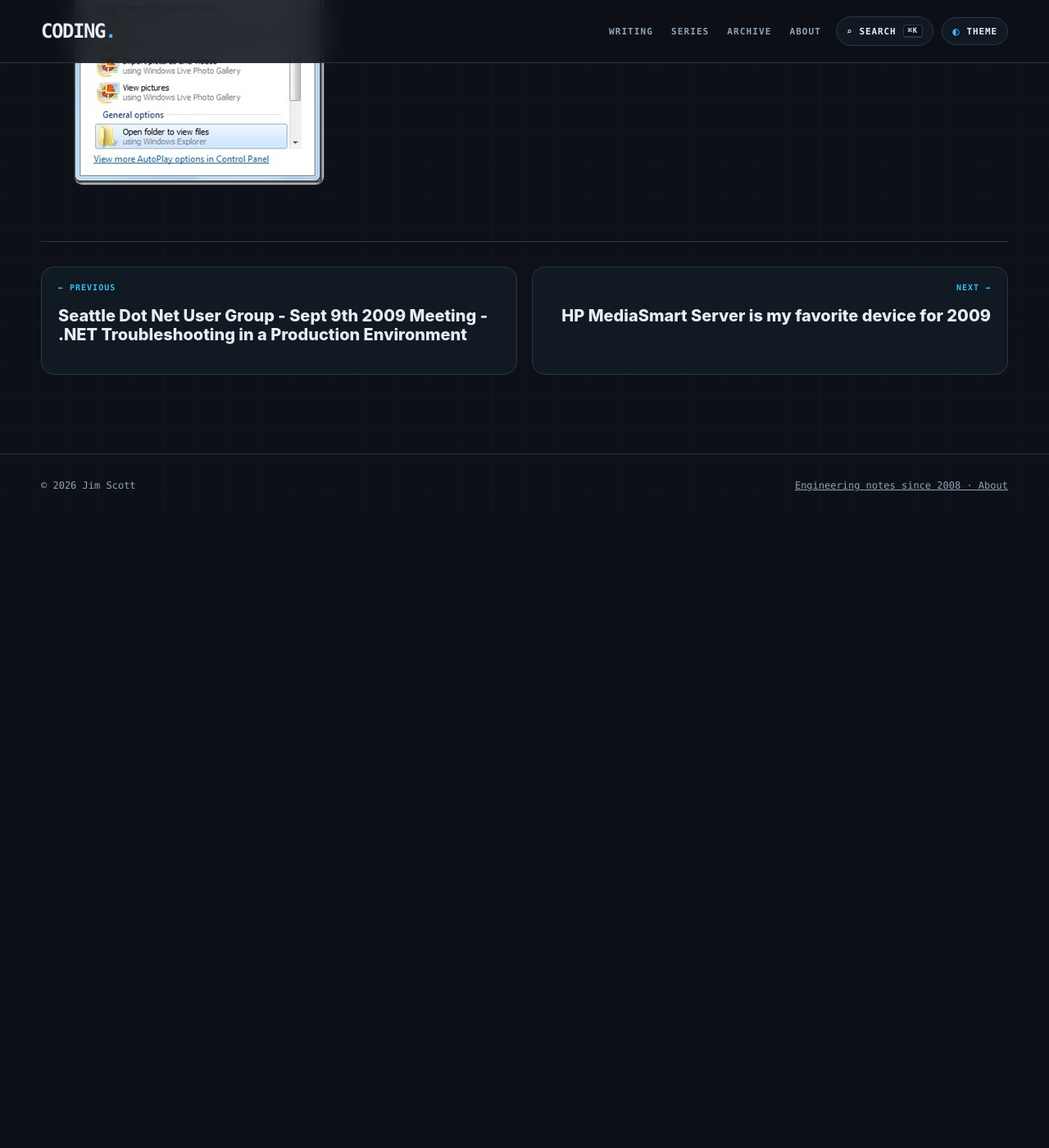
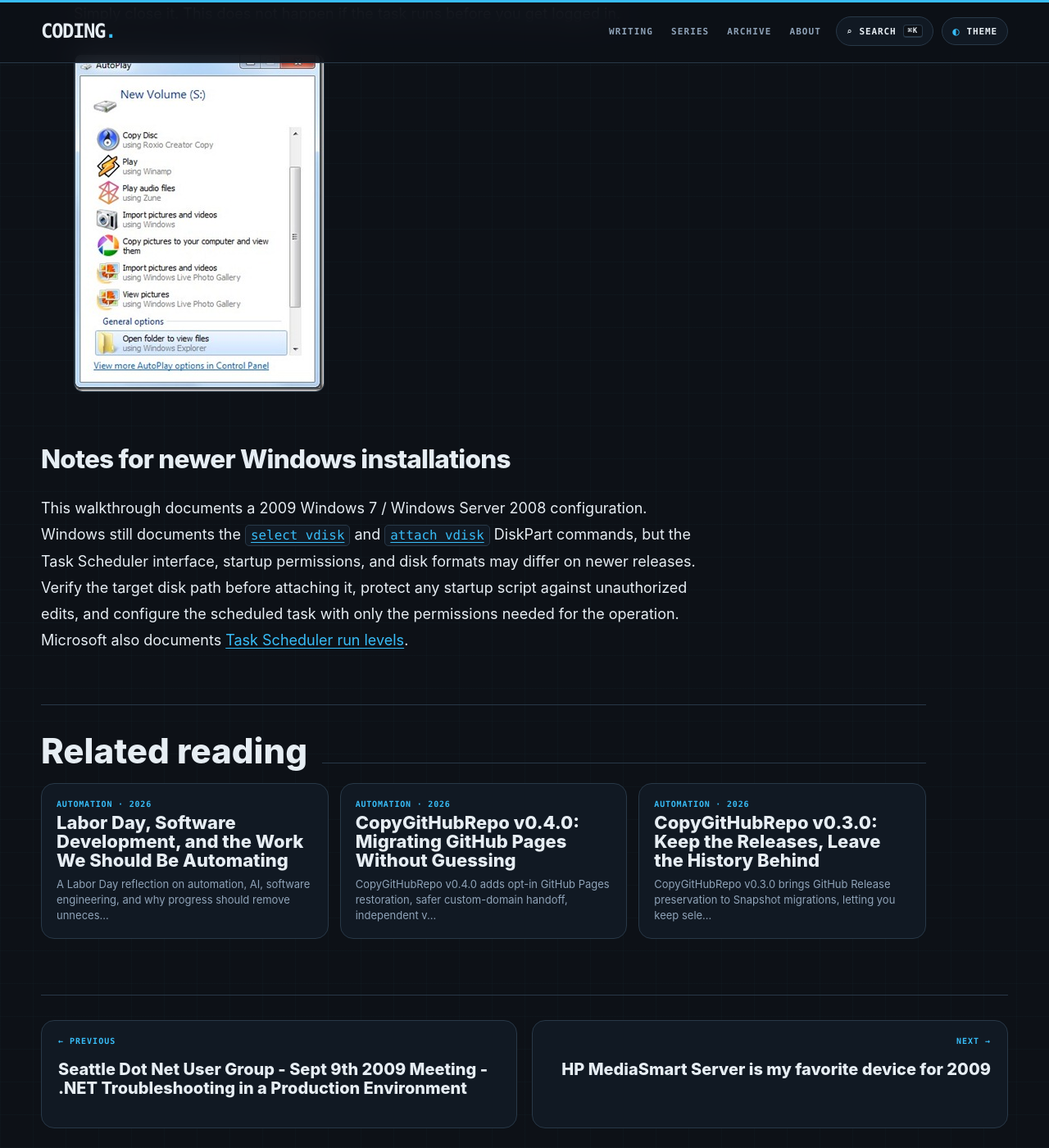
Before and after one commit to infoconex/coding-blog, a Jekyll site: the page built from post/2009/11/26/Automatically-attaching-VHD-files-in-Windows-7-and-Windows-2008/index.md, in a window 1280 px wide and 1400 px high, scrolled down 4841 px. Shown: the whole window at 82% size. Built offline with Jekyll 4.4.1, drawn with Linux system fonts in a browser that asks for light colours; before the commit the page ends 5471 px from its top, so only the background shows below that; some of the changed text lies outside the part shown.

Commit message:
Add Windows VHD recovery context, readable sections and relevant tags

```diff
--- a/post/2009/11/26/Automatically-attaching-VHD-files-in-Windows-7-and-Windows-2008/index.md
+++ b/post/2009/11/26/Automatically-attaching-VHD-files-in-Windows-7-and-Windows-2008/index.md
@@ -3,14 +3,18 @@
 title: "Automatically attaching VHD files in Windows 7 and Windows 2008"
 date: "2009-11-26"
 description: "Automatically reattach VHD files after restarting Windows 7 or Windows Server 2008 using DiskPart scripts and a repeatable startup configuration."
-tags: []
+tags: ["Windows", "Virtual Hard Disk", "DiskPart", "Task Scheduler", "Automation"]
 slug: "automatically-attaching-vhd-files-in-windows-7-and-windows-2008"
 author: "Jim Scott"
 originalUrl: "http://coding.infoconex.com/post/2009/11/26/Automatically-attaching-VHD-files-in-Windows-7-and-Windows-2008"
 permalink: "/post/2009/11/26/Automatically-attaching-VHD-files-in-Windows-7-and-Windows-2008"
 legacyPaths: ["/post/2009/11/26/Automatically-attaching-VHD-files-in-Windows-7-and-Windows-2008"]
 ---
+## The problem after a restart
+
 If you have played with the new VHD feature in windows 7 or windows 2008 then you know just how cool of a feature this is. However the problem is that when you reboot your machine you find that when it comes back up all your VHD files are no longer attached? Here is what I did to get around the issue.
+
+## Configure a startup task to attach a VHD
 
 1. **Create a batch file** that will hold the following line:
 
@@ -62,3 +66,8 @@
 4. **You have now completed** all the necessary steps. Restart your computer and you should find that your VHD files are now automatically attached. One caveat is that if you reboot and you log into your machine quick enough it is possible that the task may not have been run yet. Once you are logged in if the task runs you will get an Autoplay dialog as follows. Simply close it. This does not happen if the task runs before you get logged in.
 
     [![Windows AutoPlay notification after attaching the virtual hard disk](/post/2009/11/26/Automatically-attaching-VHD-files-in-Windows-7-and-Windows-2008/images/auto-play-thumb-1.jpg)](/post/2009/11/26/Automatically-attaching-VHD-files-in-Windows-7-and-Windows-2008/images/auto-play-1.jpg)
+
+
+## Notes for newer Windows installations
+
+This walkthrough documents a 2009 Windows 7 / Windows Server 2008 configuration. Windows still documents the [`select vdisk`](https://learn.microsoft.com/en-us/windows-server/administration/windows-commands/select-vdisk) and [`attach vdisk`](https://learn.microsoft.com/en-us/windows-server/administration/windows-commands/attach-vdisk) DiskPart commands, but the Task Scheduler interface, startup permissions, and disk formats may differ on newer releases. Verify the target disk path before attaching it, protect any startup script against unauthorized edits, and configure the scheduled task with only the permissions needed for the operation. Microsoft also documents [Task Scheduler run levels](https://learn.microsoft.com/en-us/windows/win32/taskschd/principal-runlevel).
```
